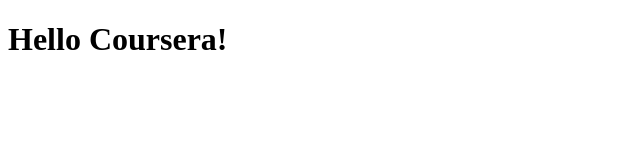
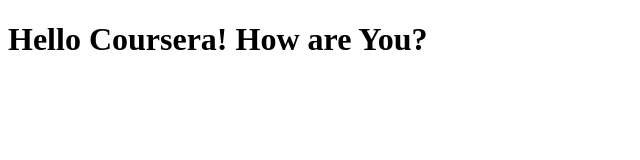
Before and after one commit to MD-AMAAN-HAQUE/Coursera-Test, a plain HTML site: page site/index.html in a window 1280 px wide. Shown: the whole page, without its empty margins (0-640 px from the left). Drawn offline with Linux system fonts and the light colour scheme.

Commit message:
Small addition to our page content

```diff
--- a/site/index.html
+++ b/site/index.html
@@ -4,6 +4,6 @@
 	<title>Hello Coursera!</title>
 </head>
 <body>
-<h1>Hello Coursera!</h1>
+<h1>Hello Coursera! How are You?</h1>
 </body>
 </html>
```
